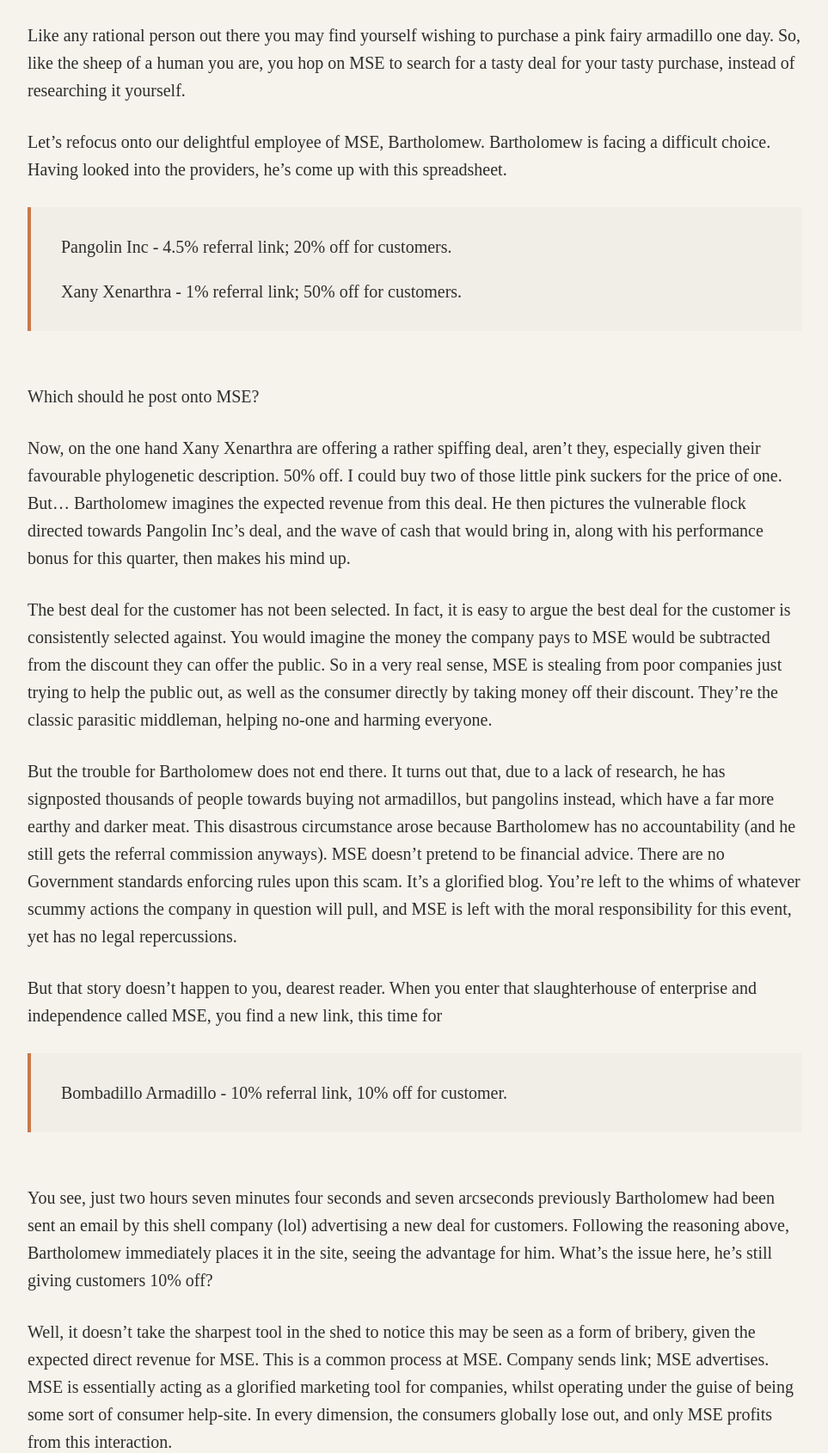
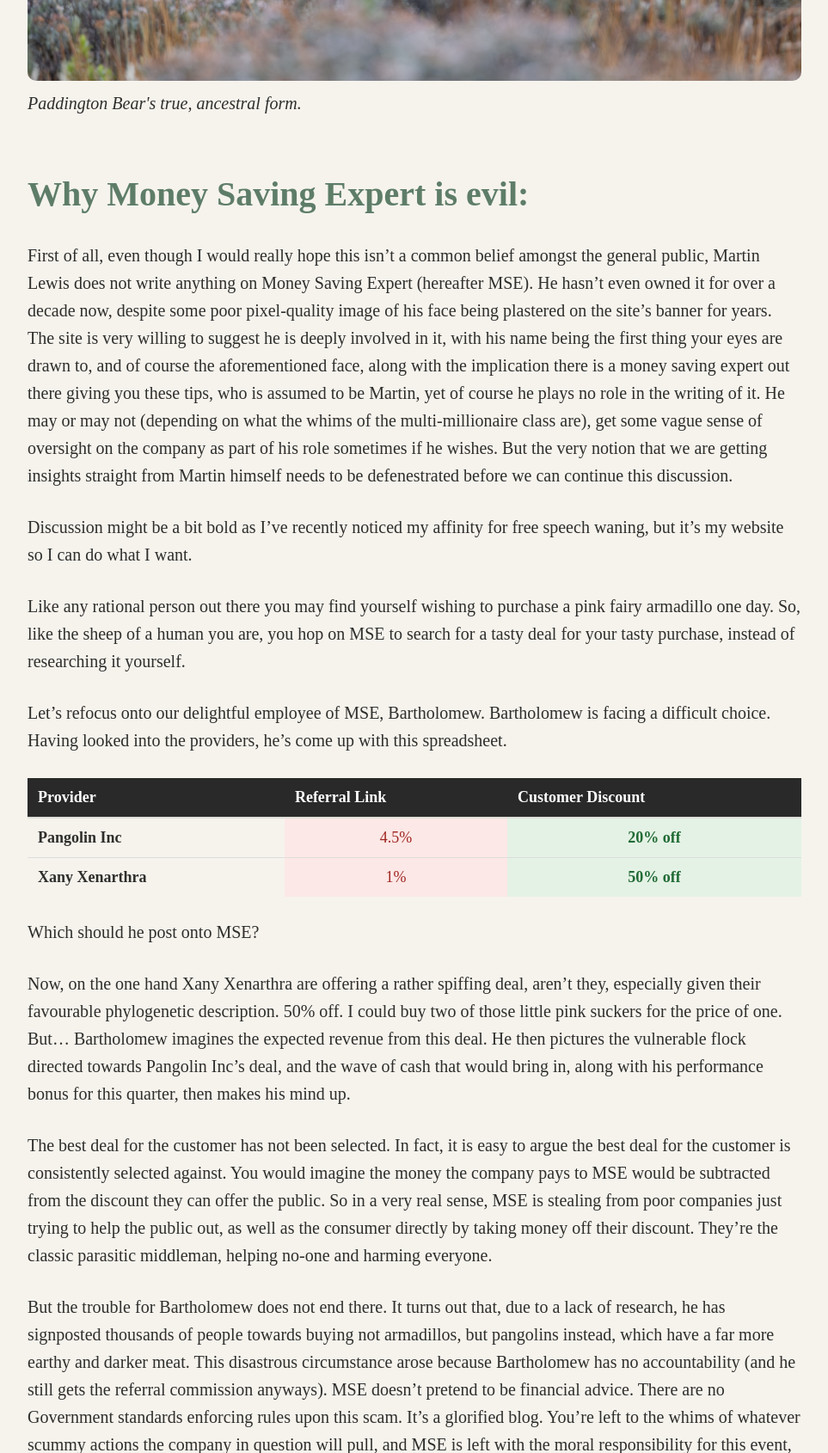
Before and after one commit to SpyingGlue45339/Website, a plain HTML site: page martin.html in a window 1280 px wide. Shown: the part 1110-2800 px from the top of the page at 86% size, without its empty margins (158-1121 px from the left). Drawn offline with Linux system fonts and the light colour scheme.

Commit message:
new file:   images/blog/fairy.jpg 	new file:   images/blog/lewis.jpg 	new file:   images/blog/paddington.jpg 	modified:   martin.html 	modified:   style.css

````diff
--- a/martin.html
+++ b/martin.html
@@ -1,4 +1,4 @@
-```html
+
 <!DOCTYPE html>
 <html>
 
@@ -38,6 +38,7 @@
 
     </header>
 
+
     <main>
 
         <article class="article">
@@ -49,14 +50,23 @@
             </p>
 
             <p>
-                Amongst the storied history of our Isle, many figures of great renown have risen above mere ordinary citizens to become icons. This is not to be confused with the spiffing rolling coaster Icon, which is a glorious concoction of metal, albeit located in an area Obi Wan would justifiably call a hive of scum and villainy. Such icons include that guy who built some bridge in Bristol, some woman who wrote about the same love story 50x over (which wasn’t inventive or clever then, nor is it now), that bald guy who wrote plays and who probably didn’t exist, that Peruvian immigrant on that podcast, and an over processed ‘meat’ plus pastry slab. Like red hiding in the vents near electrical, however, many imposters somehow find their way into this elite roster. In this two, or maybe three part series, I aim to explore and investigate why these pathetic, ill-born fen rats have snuck onto the pantheon of greatness when so many greats do not.
+                Amongst the storied history of our Isle, many figures of great renown have risen above mere ordinary citizens to become icons. This is not to be confused with the spiffing rolling coaster Icon, which is a glorious concoction of metal, albeit located in an area Obi Wan would justifiably call a hive of scum and villainy. Such icons include that guy who built some bridge in Bristol, some woman who wrote about the same love story 50x over (which wasn’t inventive or clever then, nor is it now), that bald guy who wrote plays and who probably didn’t exist, that peruvian immigrant on that podcast, and an over processed ‘meat’ plus pastry slab. Like red hiding in the vents near electrical, however, many imposters somehow find their way into this elite roster. In this two, or maybe three part series, I aim to explore and investigate why these pathetic, ill-born fen rats have snuck onto the pantheon of greatness when so many greats do not.
+            </p>
+            <img
+                src="images/blog/paddington.jpg"
+                alt="Spectacled Bear"
+                class="article-image">
+            <p class="article-caption">
+            Paddington Bear's true, ancestral form.
             </p>
 
 
-            <h2>Why Money Saving Expert is evil:</h2>
+            <h2 class="article-major-heading">
+                Why Money Saving Expert is evil:
+            </h2>
 
             <p>
-                First of all, even though I would really hope this isn’t a common belief amongst the general public, Martin Lewis does not write anything on Money Saving Expert (hereafter MSE). He hasn’t even owned it for over a decade now, despite some poor pixel-quality image of his face being plastered on the site’s banner for years. The site is very willing to suggest he is deeply involved in it, with his name being the first thing your eyes are drawn to, and of course the aforementioned face, along with the implication there is a money saving expert out there giving you these tips, who is assumed to be Martin, yet of course he plays no role in the writing of it. He may or may not, depending on what the whims of the multi-millionaire class are, get some vague sense of oversight on the company as part of his role sometimes if he wishes. But the very notion that we are getting insights straight from Martin himself needs to be defenestrated before we can continue this discussion.
+                First of all, even though I would really hope this isn’t a common belief amongst the general public, Martin Lewis does not write anything on Money Saving Expert (hereafter MSE). He hasn’t even owned it for over a decade now, despite some poor pixel-quality image of his face being plastered on the site’s banner for years. The site is very willing to suggest he is deeply involved in it, with his name being the first thing your eyes are drawn to, and of course the aforementioned face, along with the implication there is a money saving expert out there giving you these tips, who is assumed to be Martin, yet of course he plays no role in the writing of it. He may or may not (depending on what the whims of the multi-millionaire class are), get some vague sense of oversight on the company as part of his role sometimes if he wishes. But the very notion that we are getting insights straight from Martin himself needs to be defenestrated before we can continue this discussion.
             </p>
 
             <p>
@@ -71,17 +81,33 @@
                 Let’s refocus onto our delightful employee of MSE, Bartholomew. Bartholomew is facing a difficult choice. Having looked into the providers, he’s come up with this spreadsheet.
             </p>
 
-            <div class="article-summary">
+            <table class="article-table deal-table">
 
-                <p>
-                    Pangolin Inc - 4.5% referral link; 20% off for customers.
-                </p>
+                <thead>
+                    <tr>
+                        <th>Provider</th>
+                        <th>Referral Link</th>
+                        <th>Customer Discount</th>
+                    </tr>
+                </thead>
 
-                <p>
-                    Xany Xenarthra - 1% referral link; 50% off for customers.
-                </p>
+                <tbody>
 
-            </div>
+                    <tr>
+                        <td>Pangolin Inc</td>
+                        <td>4.5%</td>
+                        <td>20% off</td>
+                    </tr>
+
+                    <tr>
+                        <td>Xany Xenarthra</td>
+                        <td>1%</td>
+                        <td>50% off</td>
+                    </tr>
+
+                </tbody>
+
+            </table>
 
             <p>
                 Which should he post onto MSE?
@@ -103,13 +129,27 @@
                 But that story doesn’t happen to you, dearest reader. When you enter that slaughterhouse of enterprise and independence called MSE, you find a new link, this time for
             </p>
 
-            <div class="article-summary">
+            <table class="article-table deal-table">
 
-                <p>
-                    Bombadillo Armadillo - 10% referral link, 10% off for customer.
-                </p>
+                <thead>
+                    <tr>
+                        <th>Provider</th>
+                        <th>Referral Link</th>
+                        <th>Customer Discount</th>
+                    </tr>
+                </thead>
 
-            </div>
+                <tbody>
+
+                    <tr>
+                        <td>Bombadillo Armadillo</td>
+                        <td>10%</td>
+                        <td>10% off</td>
+                    </tr>
+
+                </tbody>
+
+            </table>
 
             <p>
                 You see, just two hours seven minutes four seconds and seven arcseconds previously Bartholomew had been sent an email by this shell company (lol) advertising a new deal for customers. Following the reasoning above, Bartholomew immediately places it in the site, seeing the advantage for him. What’s the issue here, he’s still giving customers 10% off?
@@ -132,14 +172,16 @@
             </p>
 
 
-            <h2>Why the Perception of MoneySavingExpert is evil:</h2>
+            <h2 class="article-major-heading">
+                Why the Perception of MoneySavingExpert is evil:
+            </h2>
 
             <p>
                 When Andrew Burnham’s first budget was released, you would have expected the British public to be the ones to find out first.
             </p>
 
             <p>
-                I may be of some shock to find out that Martin Lewis had a meeting with the Chancellor the morning of the release to receive a special briefing of the budget.
+                I may be of some shock to find out that Martin Lewis had a meeting with the Chancellor the morning of the release to receive a special briefing of the budget (probably finding time to flog a few scaly mammals to the willing Number Eleven flock, too).
             </p>
 
             <p>
@@ -147,11 +189,11 @@
             </p>
 
             <p>
-                Just think about how absurd it would be if Rupert Murdoch was summoned to receive a briefing of the latest Government policies before the British public. There’d be uproar!
+                Just think about how absurd it would be if Rupert Murdoch was summoned to receive a briefing of the latest Government policies before the British public: there’d be uproar!
             </p>
 
             <p>
-                Martin’s little outing to the centre of Government was far less unreasonable: he had been drafted in to consult on the budget in the first place, so naturally he should be able to see the fruits of his labour. Although this does raise the even bigger issue of, say, Murdoch being invited to write policy.
+                Martin’s little outing to the centre of Government, contrastingly, was far less unreasonable: he had been drafted in to consult on the budget in the first place, so naturally he should be able to see the fruits of his labour. Although this does raise the even bigger issue of, say, Murdoch being invited to write policy.
             </p>
 
             <p>
@@ -167,11 +209,13 @@
             </p>
 
             <p>
-                Even worse than the actual Governmental power he seems to be able to wield is his sway over the general public. People blindly listen to him and trust him, partially because they have been bribed by the website he presides over. Martin Lewis has no foundation enabling him to be seen as any source of authority for finances, and yet the media wheel him out like a clown on a hospital bed every time they want to claim to be in-touch and helping ordinary people, even though Martin Lewis is about as in-touch as a tapir in the troposphere. Lewis is an establishment man through and through, claiming to learn his great personal finance knowledge working for the BBC, an organisation that is famously full of grounded, sincere and well-meaning individuals, just like the man who made that statue on their building (for legal reasons this is a joke). He is another of the establishment-rebellion types who fall firmly within the state’s own paradigm, offering meaningless, trivial changes working inside the system we appear to be stuck in. Which works well as a metaphor for Andy Burnham and his namby-pamby do-nothing kick-the-can-down-the-road budget, too, as a matter of fact.
+                Even worse than the actual Governmental power he seems to be able to wield is his sway over the general public. People blindly listen to him and trust him, partially because they have been bribed by the website he presides over. Martin Lewis has no foundation enabling him to be seen as any source of authority for finances, and yet the media wheel him out like a clown on a hospital bed every time they want to claim to be in-touch and helping ordinary people, even though Martin Lewis is about as in-touch as a tapir in the troposphere. Lewis is an establishment man through and through, claiming to learn his great personal finance knowledge working for the BBC, an organisation that is famously full of grounded, sincere and well-meaning individuals, just like the man who made that statue on their building (for legal reasons this is a joke). He is another of the establishment-rebellion types who fall firmly within the state’s own paradigm, offering meaningless, trivial changes working inside the system we appear to be stuck in. Which works well as a metaphor for Andy Burnham and his namby-pamby do-nothing kick-the-can-down-the-road budget, too, as a matter of fact, which is about as effective and meaningful as putting a male and female panda in a cage and expecting them to breed.
             </p>
 
 
-            <h2>Conclusion:</h2>
+            <h2 class="article-major-heading">
+                Conclusion:
+            </h2>
 
             <p>
                 We can see that Martin Lewis is an evil, evil man. He makes poor companies lose money. He makes you lose money. He is unaccountable and unqualified for the meagre post of website-owner and yet he is elevated beyond his station in an establishment plot into a Government consultant and the voice of all wisdom about anything money-related. He is despicable and we deserve the right to never have to hear this scammer ever again.
@@ -181,21 +225,6 @@
 
     </main>
 
-    <footer>
-
-        <p>&copy; 2026 Edward</p>
-
-        <div class="footer-right">
-
-            <a href="https://github.com/SpyingGlue45339">GitHub</a>
-
-            <p><em>Built with HTML &amp; CSS.</em></p>
-
-        </div>
-
-    </footer>
-
 </body>
 
 </html>
-```
--- a/style.css
+++ b/style.css
@@ -1356,3 +1356,55 @@ footer a:hover {
         background-color 0.2s ease;
 
 }
+
+
+
+
+
+
+
+
+
+
+/* DEAL COMPARISON TABLES */
+
+.article-table.deal-table {
+    border-collapse: collapse;
+    width: 100%;
+    margin: 25px 0;
+}
+
+.article-table.deal-table th {
+    background-color: #292929;
+    color: white;
+    padding: 12px;
+    text-align: left;
+}
+
+.article-table.deal-table td {
+    padding: 12px;
+    border-bottom: 1px solid #ddd;
+}
+
+/* Provider names */
+.article-table.deal-table td:first-child {
+    font-weight: bold;
+}
+
+/* Referral commission column */
+.article-table.deal-table td:nth-child(2) {
+    background-color: #fce8e6;
+    color: #a12622;
+}
+
+/* Customer discount column */
+.article-table.deal-table td:nth-child(3) {
+    background-color: #e4f2e5;
+    color: #216b35;
+    font-weight: bold;
+}
+
+/* Slightly darker hover effect */
+.article-table.deal-table tbody tr:hover td {
+    filter: brightness(0.95);
+}
````
Also changed, not shown: images/blog/lewis.jpg (added), images/blog/paddington.jpg (added), 1 other file.
